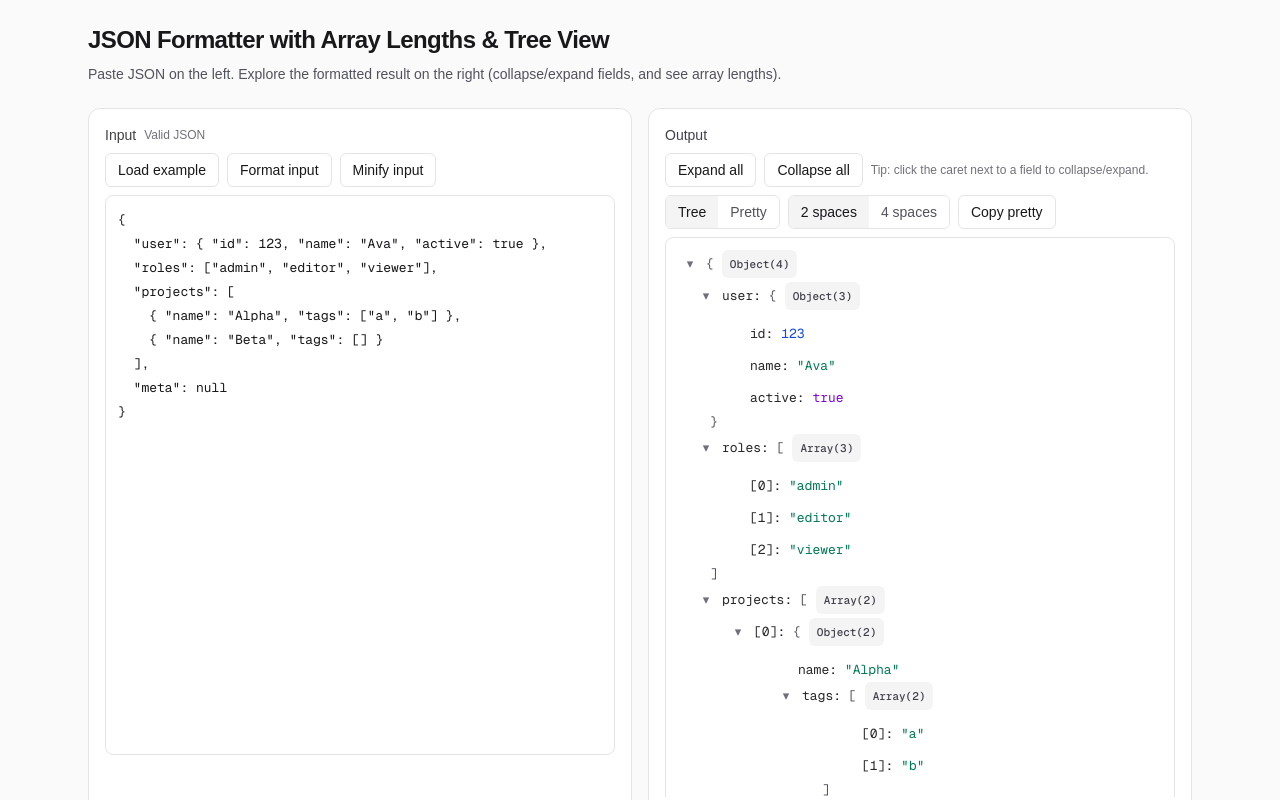
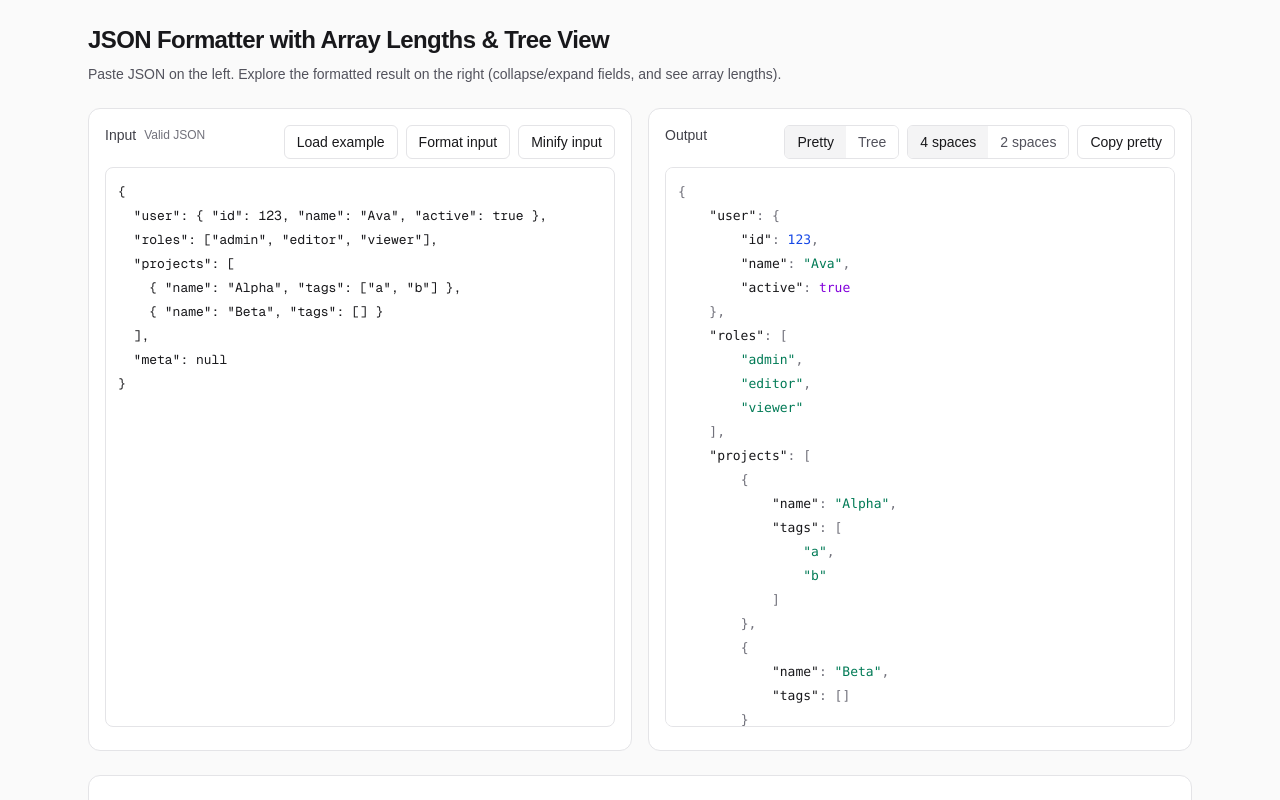
Before and after one commit to RobbieZhao/Json, a Next.js app in the folder json/: page / in a window 1280 px wide. Shown: the top 800 px of the page. Built offline with nearby package versions, Linux system fonts and the light colour scheme.

Commit message:
css changes

```diff
--- a/json/app/components/JsonTool.tsx
+++ b/json/app/components/JsonTool.tsx
@@ -21,9 +21,9 @@ async function copyToClipboard(text: string) {
 
 export function JsonTool() {
   const [input, setInput] = React.useState<string>(EXAMPLE);
-  const [activeRightTab, setActiveRightTab] = React.useState<"tree" | "pretty">("tree");
+  const [activeRightTab, setActiveRightTab] = React.useState<"tree" | "pretty">("pretty");
   const [copyState, setCopyState] = React.useState<"idle" | "copied">("idle");
-  const [indentSize, setIndentSize] = React.useState<2 | 4>(2);
+  const [indentSize, setIndentSize] = React.useState<2 | 4>(4);
   const treeRef = React.useRef<JsonTreeHandle | null>(null);
 
   const parsed = React.useMemo(() => parseJson(input), [input]);
@@ -53,15 +53,11 @@ export function JsonTool() {
     <div className="flex flex-col gap-4">
       <main className="grid grid-cols-1 gap-4 lg:grid-cols-2">
         <section className="rounded-xl border border-zinc-200 bg-white p-4 dark:border-zinc-800 dark:bg-zinc-950">
-          <div className="mb-2 flex flex-col gap-2">
-            <div className="flex items-center justify-between gap-2">
+          <div className="mb-2 flex flex-wrap items-start justify-between gap-2">
             <div className="flex items-center gap-2">
               <h2 className="text-sm font-medium text-zinc-700 dark:text-zinc-300">Input</h2>
               <div className="text-xs text-zinc-500">{parsed.ok ? "Valid JSON" : "Invalid JSON"}</div>
             </div>
-            </div>
-
-            <div className="flex flex-wrap items-center justify-between gap-2">
             <div className="flex flex-wrap items-center gap-2">
               <button
                 type="button"
@@ -88,7 +84,6 @@ export function JsonTool() {
               </button>
             </div>
           </div>
-          </div>
           <textarea
             value={input}
             onChange={(e) => setInput(e.target.value)}
@@ -99,41 +94,29 @@ export function JsonTool() {
         </section>
 
         <section className="rounded-xl border border-zinc-200 bg-white p-4 dark:border-zinc-800 dark:bg-zinc-950">
-          <div className="mb-2 flex flex-col gap-2">
-            <div className="flex items-center justify-between gap-2">
+          <div className="mb-2 flex flex-wrap items-start justify-between gap-2">
             <h2 className="text-sm font-medium text-zinc-700 dark:text-zinc-300">Output</h2>
-            </div>
 
-            <div className="flex flex-wrap items-center justify-between gap-2">
             <div className="flex flex-wrap items-center gap-2">
+              <div className="inline-flex overflow-hidden rounded-md border border-zinc-200 dark:border-zinc-800">
                 <button
                   type="button"
-                  onClick={() => treeRef.current?.expandAll()}
-                  disabled={!parsed.ok || activeRightTab !== "tree"}
-                  className="rounded-md border border-zinc-200 bg-white px-3 py-1.5 text-sm text-zinc-900 hover:bg-zinc-50 disabled:opacity-50 dark:border-zinc-800 dark:bg-zinc-950 dark:text-zinc-100 dark:hover:bg-zinc-900"
+                  onClick={() => setActiveRightTab("pretty")}
+                  className={[
+                    "px-3 py-1.5 text-sm",
+                    activeRightTab === "pretty"
+                      ? "bg-zinc-100 text-zinc-900 dark:bg-zinc-900 dark:text-zinc-100"
+                      : "bg-white text-zinc-600 hover:bg-zinc-50 dark:bg-zinc-950 dark:text-zinc-300 dark:hover:bg-zinc-900",
+                  ].join(" ")}
                 >
-                  Expand all
+                  Pretty
                 </button>
                 <button
                   type="button"
-                  onClick={() => treeRef.current?.collapseAll()}
-                  disabled={!parsed.ok || activeRightTab !== "tree"}
-                  className="rounded-md border border-zinc-200 bg-white px-3 py-1.5 text-sm text-zinc-900 hover:bg-zinc-50 disabled:opacity-50 dark:border-zinc-800 dark:bg-zinc-950 dark:text-zinc-100 dark:hover:bg-zinc-900"
-                >
-                  Collapse all
-                </button>
-                <div className="text-xs text-zinc-500">
-                  Tip: click the caret next to a field to collapse/expand.
-                </div>
-              </div>
-
-              <div className="flex items-center gap-2">
-                <div className="inline-flex overflow-hidden rounded-md border border-zinc-200 dark:border-zinc-800">
-                  <button
-                    type="button"
                   onClick={() => setActiveRightTab("tree")}
+                  disabled={!pretty}
                   className={[
-                      "px-3 py-1.5 text-sm",
+                    "px-3 py-1.5 text-sm disabled:opacity-50",
                     activeRightTab === "tree"
                       ? "bg-zinc-100 text-zinc-900 dark:bg-zinc-900 dark:text-zinc-100"
                       : "bg-white text-zinc-600 hover:bg-zinc-50 dark:bg-zinc-950 dark:text-zinc-300 dark:hover:bg-zinc-900",
@@ -141,22 +124,45 @@ export function JsonTool() {
                 >
                   Tree
                 </button>
+              </div>
+
+              {activeRightTab === "tree" ? (
+                <div className="inline-flex overflow-hidden rounded-md border border-zinc-200 dark:border-zinc-800">
                   <button
                     type="button"
-                    onClick={() => setActiveRightTab("pretty")}
-                    disabled={!pretty}
+                    onClick={() => treeRef.current?.expandAll()}
+                    disabled={!parsed.ok}
+                    className="px-3 py-1.5 text-sm text-zinc-900 hover:bg-zinc-50 disabled:opacity-50 dark:bg-zinc-950 dark:text-zinc-100 dark:hover:bg-zinc-900"
+                  >
+                    Expand all
+                  </button>
+                  <button
+                    type="button"
+                    onClick={() => treeRef.current?.collapseAll()}
+                    disabled={!parsed.ok}
+                    className="px-3 py-1.5 text-sm text-zinc-900 hover:bg-zinc-50 disabled:opacity-50 dark:bg-zinc-950 dark:text-zinc-100 dark:hover:bg-zinc-900"
+                  >
+                    Collapse all
+                  </button>
+                </div>
+              ) : null}
+
+              {activeRightTab === "pretty" ? (
+                <>
+                  <div className="inline-flex overflow-hidden rounded-md border border-zinc-200 dark:border-zinc-800">
+                    <button
+                      type="button"
+                      onClick={() => setIndentSize(4)}
                       className={[
-                      "px-3 py-1.5 text-sm disabled:opacity-50",
-                      activeRightTab === "pretty"
+                        "px-3 py-1.5 text-sm",
+                        indentSize === 4
                           ? "bg-zinc-100 text-zinc-900 dark:bg-zinc-900 dark:text-zinc-100"
                           : "bg-white text-zinc-600 hover:bg-zinc-50 dark:bg-zinc-950 dark:text-zinc-300 dark:hover:bg-zinc-900",
                       ].join(" ")}
+                      aria-pressed={indentSize === 4}
                     >
-                    Pretty
+                      4 spaces
                     </button>
-                </div>
-
-                <div className="inline-flex overflow-hidden rounded-md border border-zinc-200 dark:border-zinc-800">
                     <button
                       type="button"
                       onClick={() => setIndentSize(2)}
@@ -170,21 +176,7 @@ export function JsonTool() {
                     >
                       2 spaces
                     </button>
-                  <button
-                    type="button"
-                    onClick={() => setIndentSize(4)}
-                    className={[
-                      "px-3 py-1.5 text-sm",
-                      indentSize === 4
-                        ? "bg-zinc-100 text-zinc-900 dark:bg-zinc-900 dark:text-zinc-100"
-                        : "bg-white text-zinc-600 hover:bg-zinc-50 dark:bg-zinc-950 dark:text-zinc-300 dark:hover:bg-zinc-900",
-                    ].join(" ")}
-                    aria-pressed={indentSize === 4}
-                  >
-                    4 spaces
-                  </button>
                   </div>
-
                   <button
                     type="button"
                     onClick={onCopyPretty}
@@ -193,7 +185,8 @@ export function JsonTool() {
                   >
                     {copyState === "copied" ? "Copied" : "Copy pretty"}
                   </button>
-              </div>
+                </>
+              ) : null}
             </div>
           </div>
 
```
Lines whose indentation alone changed are shown as unchanged.
